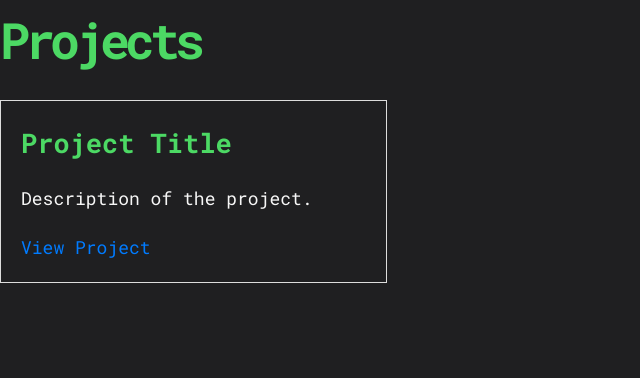
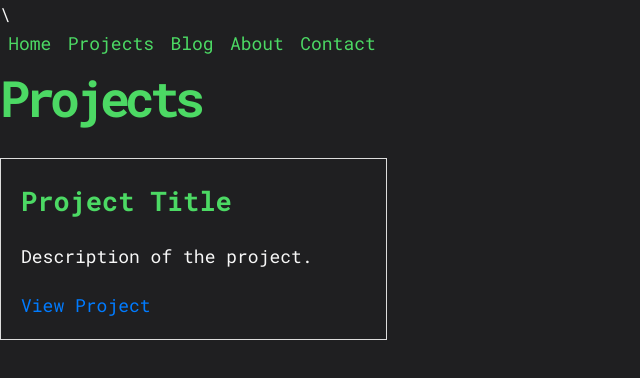
Before and after one commit to Sam2K21/Personal-Website, a plain HTML site: page projects.html in a window 1280 px wide. Shown: the whole page, without its empty margins (0-640 px from the left). Drawn offline with Linux system fonts and the light colour scheme.

Commit message:
Update projects.html

```diff
--- a/projects.html
+++ b/projects.html
@@ -9,7 +9,14 @@
 <body>
     <header>
         <nav>
-            <!-- Include your navigation here -->
+            <!-- Include your navigation here -->\
+            <ul class="nav-list">
+                <li class="nav-item"><a href="index.html">Home</a></li>
+                <li class="nav-item"><a href="projects.html">Projects</a></li>
+                <li class="nav-item"><a href="blog.html">Blog</a></li>
+                <li class="nav-item"><a href="about.html">About</a></li>
+                <li class="nav-item"><a href="contact.html">Contact</a></li>
+            </ul>
         </nav>
     </header>
     <main>
```
